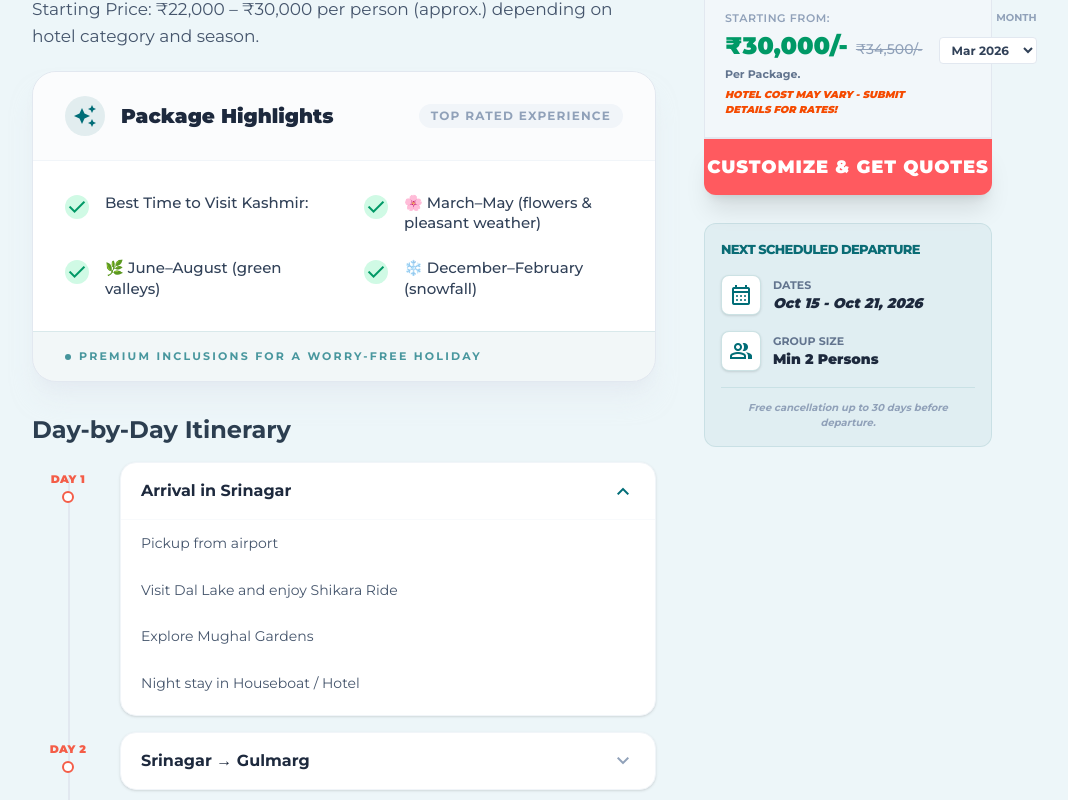
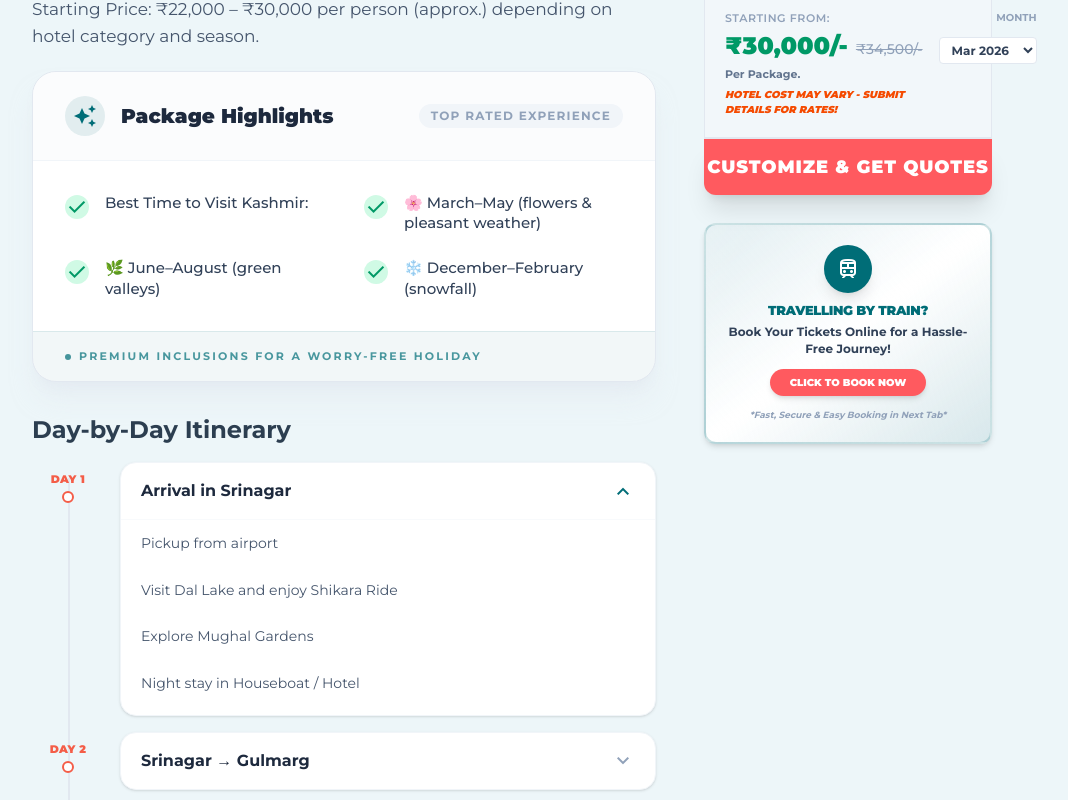
Before and after one commit to rammimankotia-prog/Beautiful-India, a React (Vite) app: page /tour/1 in a window 1280 px wide. Shown: the part 1260-2060 px from the top of the page, without its empty margins (128-1196 px from the left). Built offline with nearby package versions, Linux system fonts and the light colour scheme.

Commit message:
feat: replace departure section with animated train banner for all train tours

```diff
--- a/src/pages/TourDetailView.jsx
+++ b/src/pages/TourDetailView.jsx
@@ -956,6 +956,39 @@ const TourDetailView = () => {
                       <button onClick={() => setIsQuoteModalOpen(true)} className="w-full flex cursor-pointer items-center justify-center rounded-none rounded-b-xl h-14 bg-[#ff5a5f] text-white text-lg font-black hover:brightness-110 transition-all shadow-xl uppercase tracking-wider">
                         Customize & Get Quotes
                       </button>
+                      {tour?.transport === 'train' ? (
+                        <a
+                          href="https://bhaktikishakti.com/booking/train"
+                          target="_blank"
+                          rel="noopener noreferrer"
+                          className="group relative block p-5 rounded-xl border-2 border-primary/20 bg-gradient-to-br from-primary/5 via-white to-primary/10 mt-4 overflow-hidden shadow-md hover:shadow-xl transition-all duration-500"
+                        >
+                          <div className="relative flex flex-col items-center text-center gap-2 z-10">
+                             {/* Train Icon with bounce animation on hover */}
+                             <div className="w-12 h-12 bg-primary text-white rounded-full flex items-center justify-center shadow-lg transition-all duration-300 group-hover:scale-110 group-hover:-translate-y-1">
+                                <span className="material-symbols-outlined text-3xl">train</span>
+                             </div>
+
+                             <div className="space-y-1">
+                                <h4 className="text-[13px] font-black text-primary uppercase tracking-tight">Travelling by Train?</h4>
+                                <p className="text-[12px] font-bold text-slate-700 leading-snug">
+                                   Book Your Tickets Online for a Hassle-Free Journey!
+                                </p>
+                             </div>
+
+                             <div className="mt-1 px-5 py-1.5 bg-[#ff5a5f] text-white text-[10px] font-black uppercase rounded-full shadow-md group-hover:brightness-110 group-hover:scale-105 transition-all">
+                                Click to Book Now
+                             </div>
+
+                             <p className="text-[9px] text-slate-400 font-bold italic mt-1">
+                                *Fast, Secure & Easy Booking in Next Tab*
+                             </p>
+                          </div>
+
+                          {/* Animated Shimmer Effect */}
+                          <div className="absolute top-0 -left-[100%] w-[100%] h-full bg-gradient-to-r from-transparent via-white/50 to-transparent skew-x-[-25deg] transition-all duration-1000 group-hover:left-[150%]" />
+                        </a>
+                      ) : (
                         <div className="p-4 bg-primary/5 rounded-xl border border-primary/10 mt-4">
                            <h4 className="text-[13px] font-extrabold text-[#0a6c75] mb-4 uppercase tracking-tighter">Next Scheduled Departure</h4>
                            <div className="space-y-4">
@@ -980,6 +1013,7 @@ const TourDetailView = () => {
                            </div>
                            <p className="text-[10px] text-center text-slate-400 font-bold mt-4 border-t border-primary/10 pt-3 italic">Free cancellation up to 30 days before departure.</p>
                         </div>
+                      )}
                     </div>
                   </div>
                 </div>
```
Lines whose indentation alone changed are shown as unchanged.
